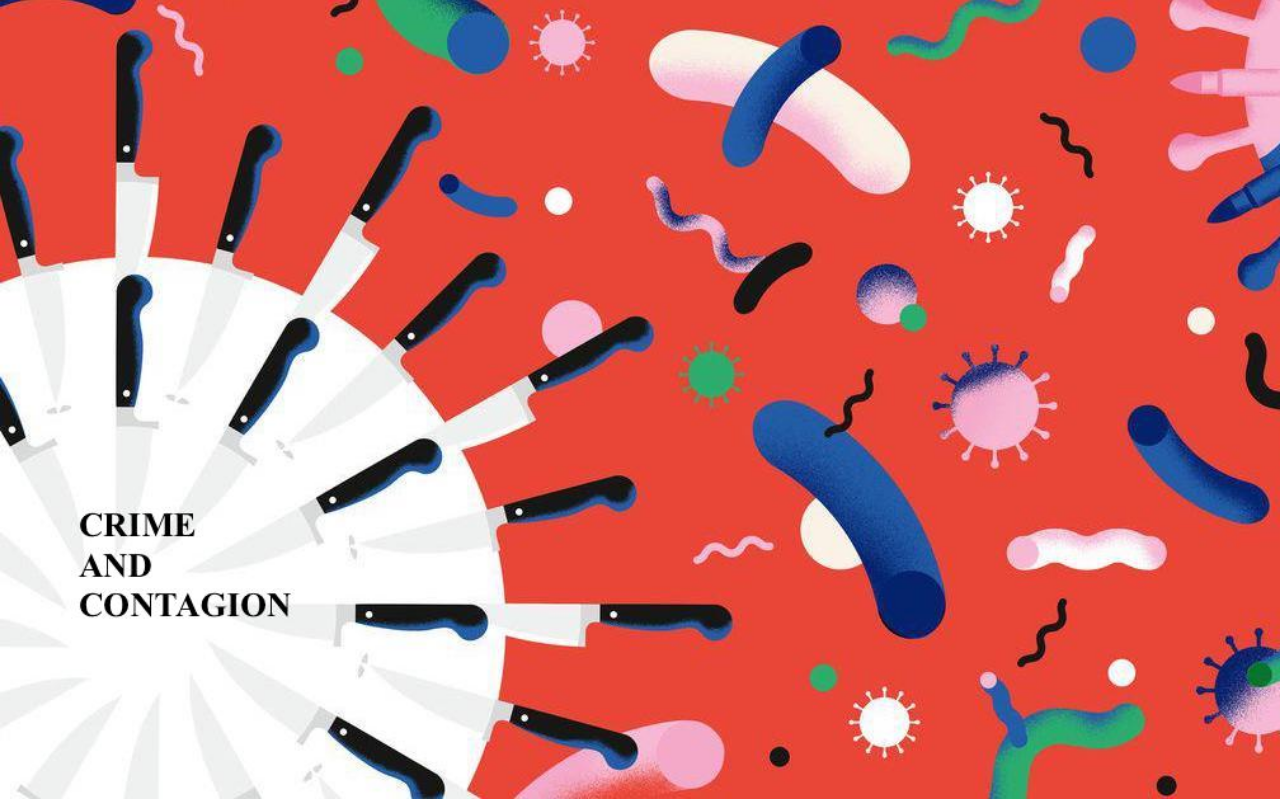
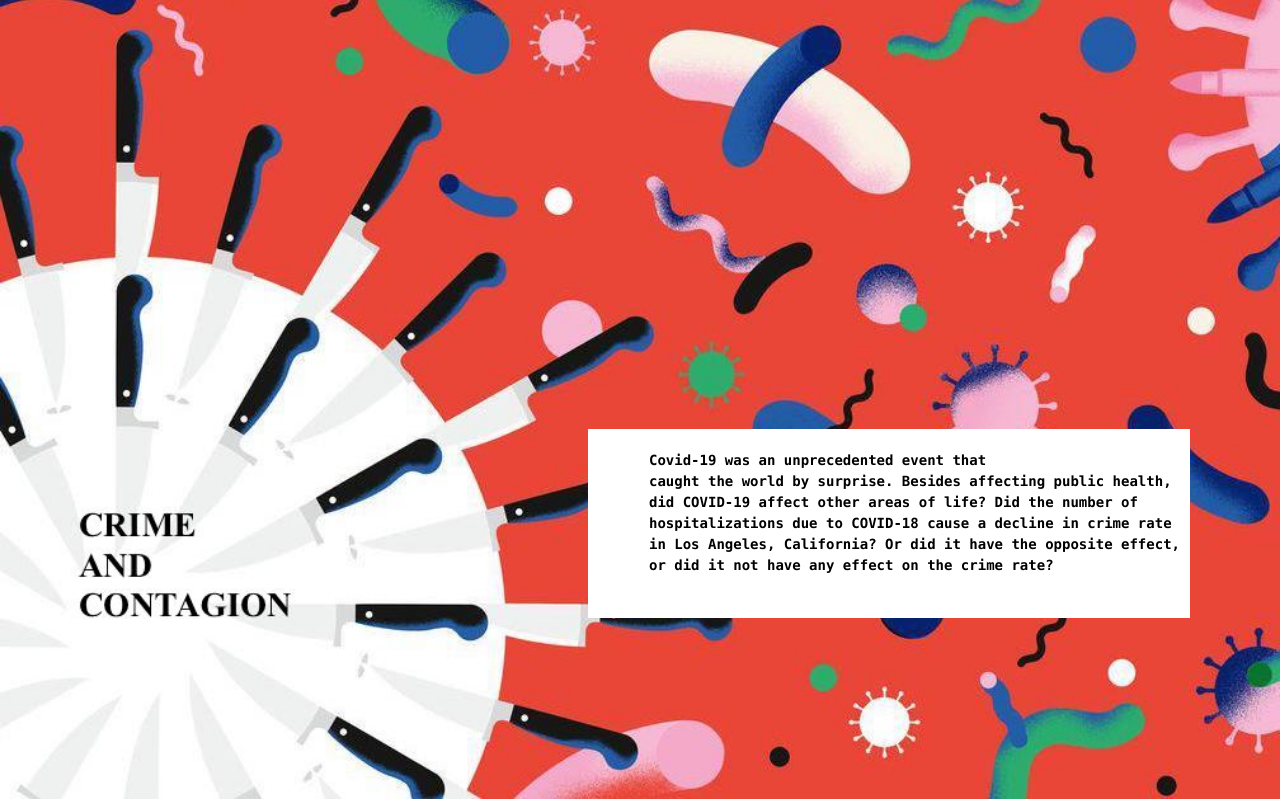
Before and after one commit to tuyetbphan/CIS4301DatabaseGroup05, a Flask app: page / in a window 1280 px wide. Shown: the part 87-886 px from the top of the page. Run offline with Flask 3, Linux system fonts and the light colour scheme; some libraries are stand-ins or nearby versions.

Commit message:
added text

```diff
--- a/CrimeAndContagion/templates/base.html
+++ b/CrimeAndContagion/templates/base.html
@@ -13,6 +13,7 @@
       crossorigin="anonymous"
     />
     <title>{% block title %}{% endblock %}</title>
+
   </head>
   <body>
     <nav class="navbar navbar-expand-lg navbar-dark bg-primary">
@@ -89,7 +90,6 @@
     ></script>
 
     <div class="image-container">
-
     </div>
   </body>
 </html>
--- a/CrimeAndContagion/templates/homepage.html
+++ b/CrimeAndContagion/templates/homepage.html
@@ -1,6 +1,4 @@
-{% extends "base.html" %}
-{% block
-  content %}
+{% extends "base.html" %} {% block content %}
 <style>
   .image-container {
     background-image: url("static/crime_contagion.jpg");
@@ -21,6 +19,36 @@ overflow-x: hidden;
     margin-right: 0cm;
   }
 
+  .text-block {
+    position: absolute;
+    top: 450px;
+    right: 20px;
+    background-color: white;
+    color: black;
+    padding-left: 10px;
+    padding-right: 10px;
+  }
+</style>
+<!DOCTYPE html>
+<html lang="en">
+  <head>
+    <meta charset="UTF-8" />
+    <meta http-equiv="X-UA-Compatible" content="IE=edge" />
+    <meta name="viewport" content="width=device-width, initial-scale=1.0" />
+    <title>Document</title>
+  </head>
+  <body>
 
- </style>
+      <pre class="text-block"><b>
+      Covid-19 was an unprecedented event that
+      caught the world by surprise. Besides affecting public health,
+      did COVID-19 affect other areas of life? Did the number of
+      hospitalizations due to COVID-18 cause a decline in crime rate
+      in Los Angeles, California? Or did it have the opposite effect,
+      or did it not have any effect on the crime rate?
+    </b>
+    </pre>
+
+  </body>
+</html>
 {% endblock %}
```
Lines whose indentation alone changed are shown as unchanged.
